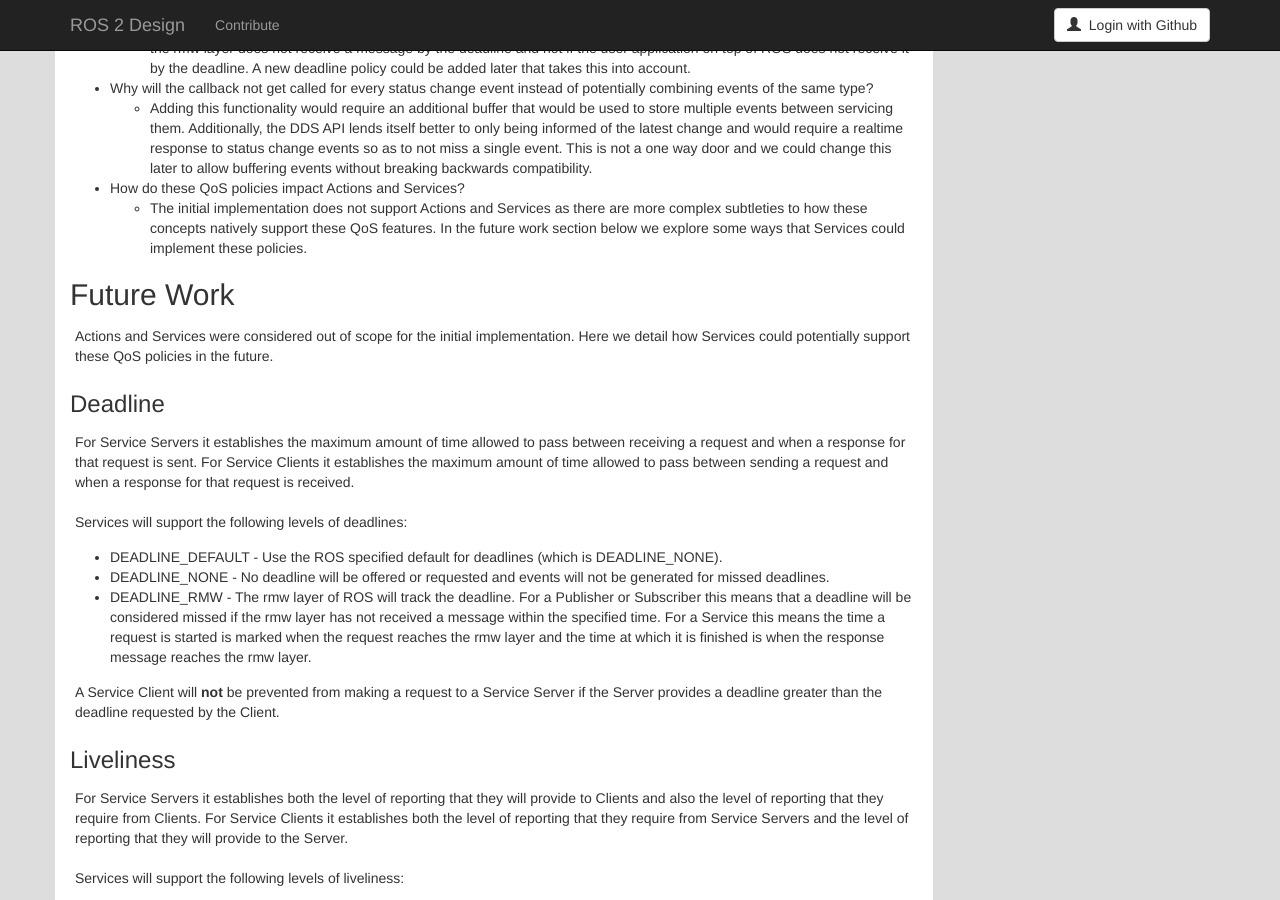
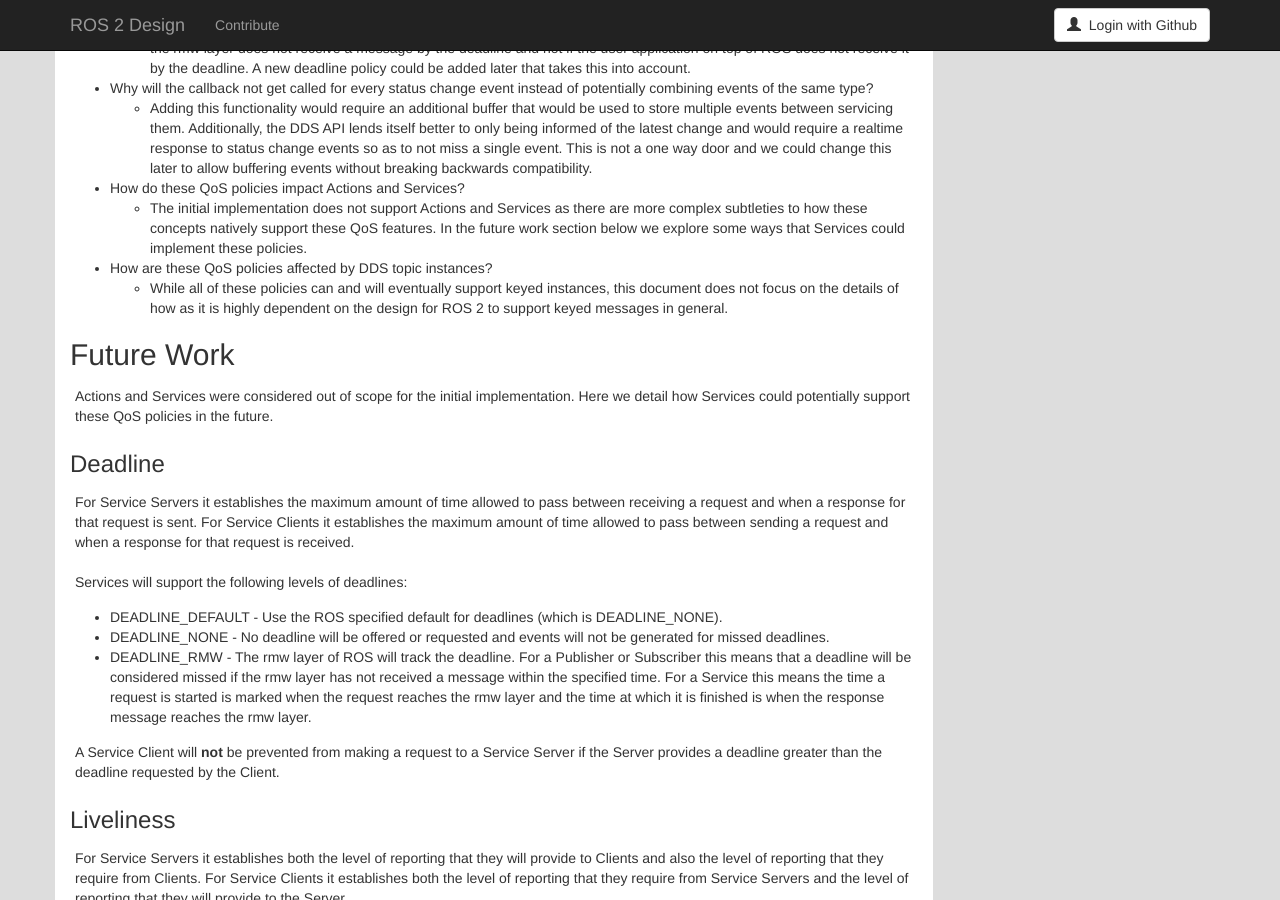
Before and after one commit to ros2/design, a Jekyll site: the page built from articles/qos_deadline_liveliness_lifespan.md, in a window 1280 px wide and 900 px high, scrolled down 3181 px. Built offline with Jekyll 4.4.1, drawn with Linux system fonts in a browser that asks for light colours; nearby versions of some CDN libraries.

Commit message:
Adds a blurb about keyed instances.

```diff
--- a/articles/qos_deadline_liveliness_lifespan.md
+++ b/articles/qos_deadline_liveliness_lifespan.md
@@ -153,6 +153,8 @@ The design and implementation of this API is out of scope for this document and
   - Adding this functionality would require an additional buffer that would be used to store multiple events between servicing them. Additionally, the DDS API lends itself better to only being informed of the latest change and would require a realtime response to status change events so as to not miss a single event. This is not a one way door and we could change this later to allow buffering events without breaking backwards compatibility.
 - How do these QoS policies impact Actions and Services?
   - The initial implementation does not support Actions and Services as there are more complex subtleties to how these concepts natively support these QoS features. In the future work section below we explore some ways that Services could implement these policies.
+- How are these QoS policies affected by DDS topic instances?
+  - While all of these policies can and will eventually support keyed instances, this document does not focus on the details of how as it is highly dependent on the design for ROS 2 to support keyed messages in general.
 
 ## Future Work
 
```
